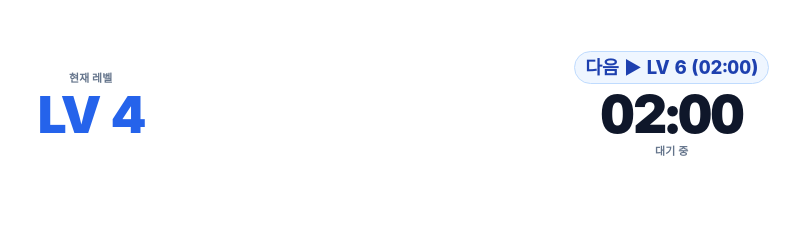
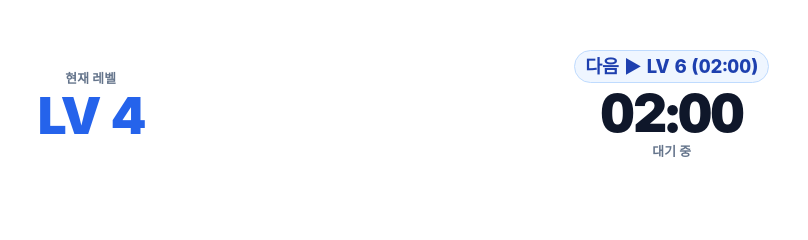
Before and after one commit to forstkr/stair-interval, a plain HTML site: page index.html in a window 1280 px wide. Both pictures are taken after a click on the button "미니모드". Shown: the part 315-555 px from the top of the page, 132-940 px from the left. Drawn offline with Linux system fonts and the light colour scheme.

Commit message:
Update index.html

```diff
--- a/index.html
+++ b/index.html
@@ -497,7 +497,7 @@
     }
 
     .mini-sub-label {
-      font-size: 0.68rem;
+      font-size: 0.80rem;
       font-weight: 800;
       color: var(--text-muted);
       letter-spacing: 0.02em;
```
